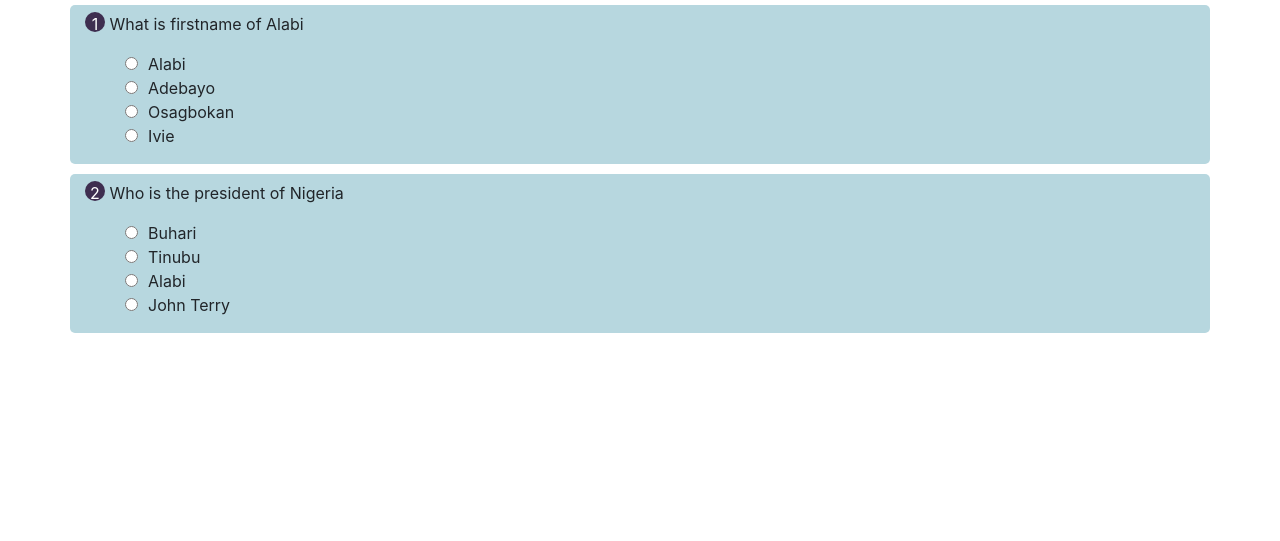
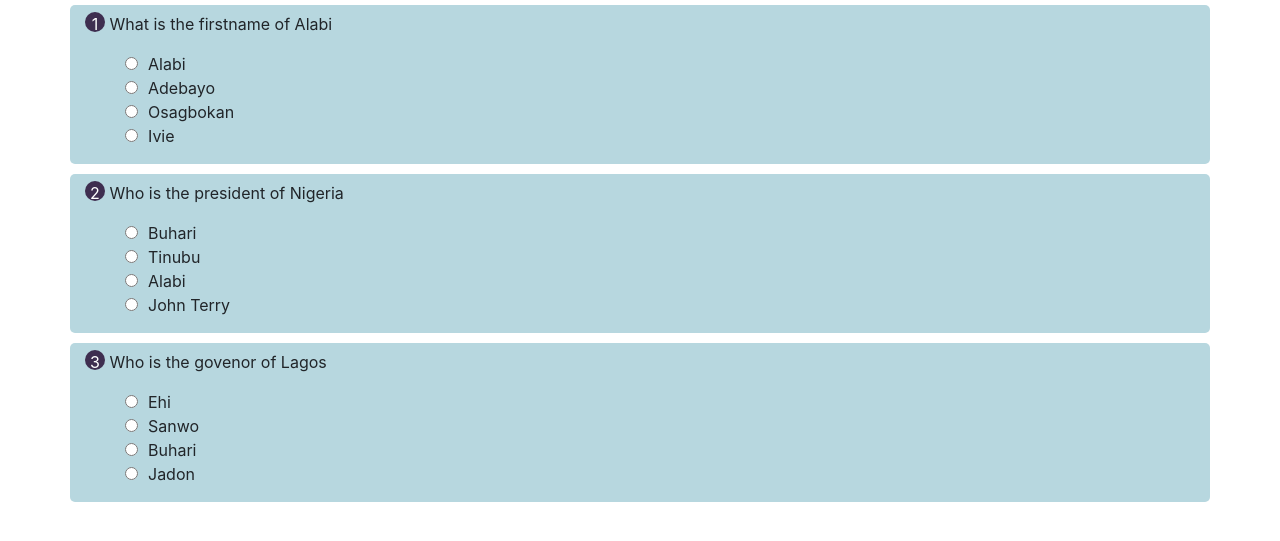
Before and after one commit to aalabi/wkday2202b, a plain HTML site: page index.html in a window 1280 px wide. Shown: the part 51-592 px from the top of the page. Drawn offline with Linux system fonts and the light colour scheme.

Commit message:
added exam, question html generation and attach question to html

```diff
--- /dev/null
+++ b/exam.js
@@ -0,0 +1,7 @@
+let container = document.getElementById("questionContainer");
+let kanter = 0;
+for (const aQuestion in questionCollection) {
+  ++kanter;
+  const theQuestion = questionCollection[aQuestion];
+  container.innerHTML += generateQuestionHTML(theQuestion, kanter);
+}
--- /dev/null
+++ b/functions.js
@@ -0,0 +1,37 @@
+function generateQuestionHTML(question, questionNo) {
+  let dom;
+  dom = `
+        <div class="row question-answer">
+            <div class="col">
+                <p class="question">
+                    <span class="question-no">${questionNo}</span>
+                    ${question.question}
+                </p>
+                <ol class="options">
+                    <li><input type="radio" class="an-options" name="q${questionNo}">${question.options[0]}</li>
+                    <li><input type="radio" class="an-options" name="q${questionNo}">${question.options[1]}</li>
+                    <li><input type="radio" class="an-options" name="q${questionNo}">${question.options[2]}</li>
+                    <li><input type="radio" class="an-options" name="q${questionNo}">${question.options[3]}</li>
+                </ol>
+            </div>
+        </div>
+  `;
+  return dom;
+}
+
+/*----------------------------------------------------------------
+    <div class="row question-answer">
+            <div class="col">
+                <p class="question">
+                    <span class="question-no">1</span>
+                    What is firstname of Alabi
+                </p>
+                <ol class="options">
+                    <li><input type="radio" class="an-options" name="q1">Alabi</li>
+                    <li><input type="radio" class="an-options" name="q1">Adebayo</li>
+                    <li><input type="radio" class="an-options" name="q1">Osagbokan</li>
+                    <li><input type="radio" class="an-options" name="q1">Ivie</li>
+                </ol>
+            </div>
+        </div>
+*/
--- a/index.html
+++ b/index.html
@@ -11,34 +11,10 @@
 <body>
     <div class="container">
         <h1 class="text-center">CBT Software</h1>
-        <div class="row question-answer">
-            <div class="col">
-                <p class="question">
-                    <span class="question-no">1</span>
-                    What is firstname of Alabi
-                </p>
-                <ol class="options">
-                    <li><input type="radio" class="an-options" name="q1">Alabi</li>
-                    <li><input type="radio" class="an-options" name="q1">Adebayo</li>
-                    <li><input type="radio" class="an-options" name="q1">Osagbokan</li>
-                    <li><input type="radio" class="an-options" name="q1">Ivie</li>
-                </ol>
-            </div>
-        </div>
-        <div class="row question-answer">
-            <div class="col">
-                <p class="question">
-                    <span class="question-no">2</span>
-                    Who is the president of Nigeria
-                </p>
-                <ol class="options">
-                    <li><input type="radio" class="an-options" name="q2">Buhari</li>
-                    <li><input type="radio" class="an-options" name="q2">Tinubu</li>
-                    <li><input type="radio" class="an-options" name="q2">Alabi</li>
-                    <li><input type="radio" class="an-options" name="q2">John Terry</li>
-                </ol>
-            </div>
-        </div>
+        <div id="questionContainer"></div>
     </div>
+    <script src="questions.js"></script>
+    <script src="functions.js"></script>
+    <script src="exam.js"></script>
 </body>
 </html>
--- a/questions.js
+++ b/questions.js
@@ -1,4 +1,4 @@
-let questionAnswer = [
+let questionCollection = [
   {
     question: "What is the firstname of Alabi",
     options: ["Alabi", "Adebayo", "Osagbokan", "Ivie"],
```
